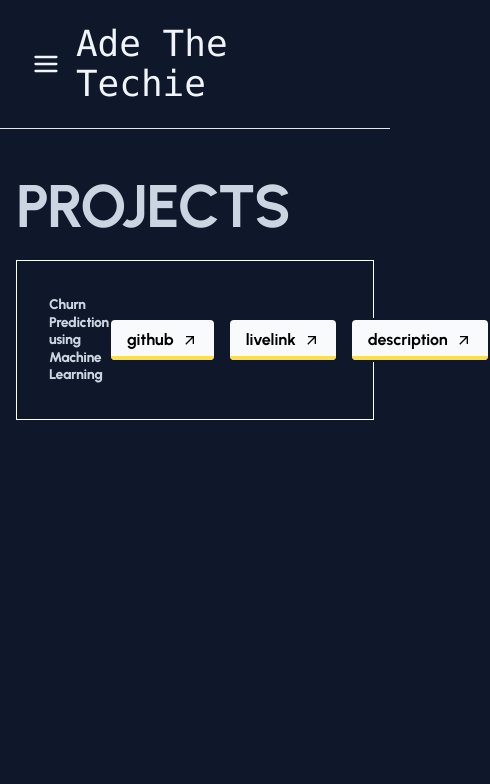
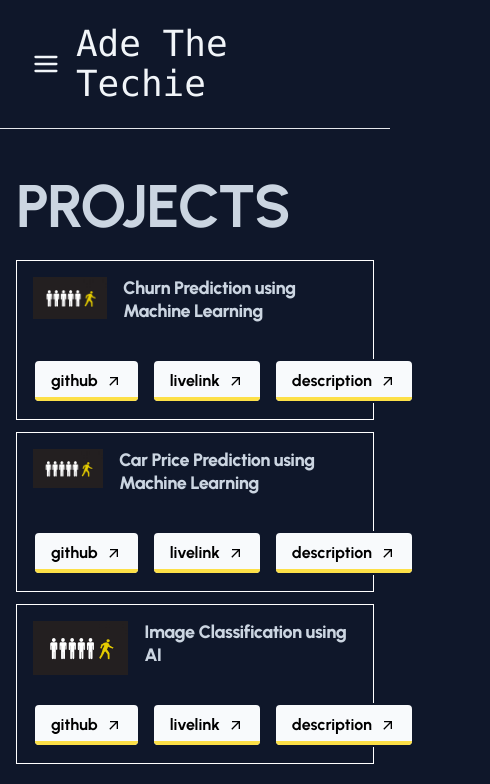
Before and after one commit to Demmynile/port3D, a Next.js app: page /projects in a window 390 px wide. Shown: the top 784 px of the page, 490 px wide, since content can reach past the window. Built offline with nearby package versions, Linux system fonts and the light colour scheme.

Commit message:
made some changes in the responsive views and added more data to the project section

```diff
--- a/src/app/data.ts
+++ b/src/app/data.ts
@@ -9,5 +9,21 @@ export const projectData : allProjectProps= [
         liveLink : '',
         description : ''
 
+    },
+    {
+        title : 'Car Price Prediction using Machine Learning',
+        image : churnImage,
+        github : '',
+        liveLink : '',
+        description : ''
+
+    },
+    {
+        title : 'Image Classification using AI',
+        image : churnImage,
+        github : '',
+        liveLink : '',
+        description : ''
+
     }
 ]
--- a/src/app/projects/page.tsx
+++ b/src/app/projects/page.tsx
@@ -15,9 +15,9 @@ function Projects() {
        <Heading as = 'h3' size = 'lg' className = 'col-start-1 mb-4'>
          PROJECTS
         </Heading>
-       <div className="flex items-center p-4 justify-between border border-white w-full h-[10rem] ">
-         {projectData && projectData.map((data)   => (
-        <>
+    {projectData && projectData.map((data) => (
+    <div className="mt-3">
+       <div className="flex flex-col items-start  p-4 justify-between border border-white w-full h-[10rem]">
         <div className="flex items-start justify-center space-x-4">
              <div>
                    <Image
@@ -28,12 +28,10 @@ function Projects() {
                    />
              </div>
              <div>
-                <Heading className="text-sm font-extrabold md:text-md lg:text-lg xl:text-[2rem] xl:mt-2">
+                <Heading className="text-lg font-extrabold md:text-2xl lg:text-[2rem] xl:text-[2rem] xl:mt-2">
                     {data.title}
                 </Heading>
              </div>
-
-
         </div>
         <div className="flex items-center justify-center space-x-3">
 
@@ -42,13 +40,9 @@ function Projects() {
                  <Button label = "description"/>
 
         </div>
-        </>
-
-
-        ))}
-
-
        </div>
+      </div>
+    ))}
     </Bounded>
   )
 }
--- a/src/slices/techlist/index.tsx
+++ b/src/slices/techlist/index.tsx
@@ -22,22 +22,22 @@ const Techlist = () => {
     const techs : techList = [
       {
         id : 1,
-        techName : 'React',
+        techName : 'Python',
         techColor : '#00D1F7'
       },
       {
         id : 2,
-        techName : 'Typescript',
+        techName : 'ML',
         techColor : '#FFFFFF'
       },
       {
         id : 3,
-        techName : 'NextJs',
+        techName : 'AI',
         techColor : '#0AE448'
       },
       {
         id : 4,
-        techName : 'GSAP',
+        techName : 'SQL',
         techColor : '#FF7F3E'
       },
     ]
```
